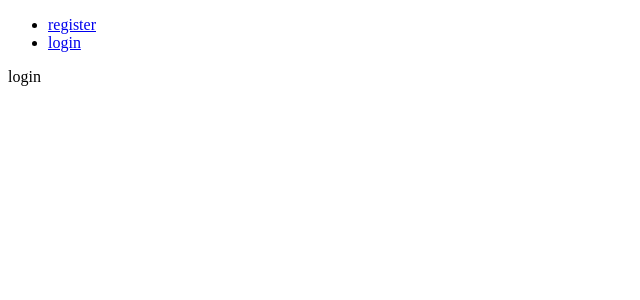
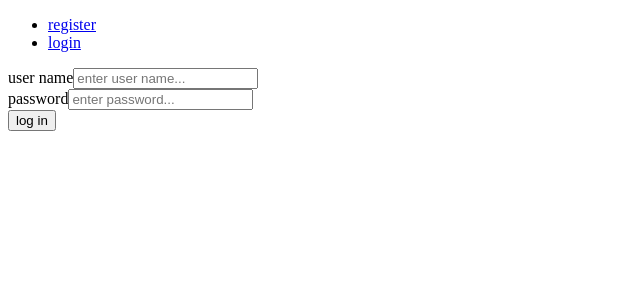
Before and after one commit to esty3439/Final_Project_full_Stack, a React (Create React App) app in the folder frontend/: page /login in a window 1280 px wide. Shown: the top 300 px of the page, without its empty margins (0-640 px from the left). Built offline with nearby package versions, Linux system fonts and the light colour scheme.

Commit message:
add login form

```diff
--- a/frontend/src/features/auth/loginForm.js
+++ b/frontend/src/features/auth/loginForm.js
@@ -1,5 +1,67 @@
-const LoginForm=()=>{
-  return <div>login</div>
+import { zodResolver } from '@hookform/resolvers/zod'
+import { useForm } from 'react-hook-form'
+import { z } from 'zod'
+import { useLoginMutation } from './authApi'
+import { useState } from 'react'
+import FormInput from '../../components/formInput'
+
+const loginSchema = z.object({
+  userName: z.string({ required_error: "user name is required" }).min(4, "user name must contain at least 4 characters"),
+  password: z.string({ required_error: "password is required" }).min(8, "password must contain at least 8 characters"),
+})
+
+const LoginForm = () => {
+  const {
+    register,
+    handleSubmit,
+    formState: { errors },
+  } = useForm({ resolver: zodResolver(loginSchema) })
+
+  const [message, setMessage] = useState("")
+  const [errorMsg, setErrorMsg] = useState("")
+
+  const [loginUser, { isLoading }] = useLoginMutation()
+
+  const onSubmit = async (data) => {
+    try {
+      setErrorMsg('')
+      const res = await loginUser(data).unwrap()
+      setMessage(res.message)
+      localStorage.setItem('userAcssesToken',res.accessToken)
+      setTimeout(() => setMessage(''), 5000)
+      //navigation
+    }
+    catch (err) {
+      setErrorMsg(err?.data?.message || "Something went wrong. Please try again!!")
+    }
+  }
+
+  return <form onSubmit={handleSubmit(onSubmit)}>
+    <FormInput
+      label="user name"
+      type="text"
+      register={register("userName")}
+      error={errors.userName?.message}
+      placeholder={"enter user name..."}
+      htmlFor="userName"
+    />
+
+    <FormInput
+      label="password"
+      type="password"
+      register={register("password")}
+      error={errors.password?.message}
+      placeholder={"enter password..."}
+      htmlFor="password"
+    />
+
+    <button type="submit" disabled={isLoading}>
+      {isLoading ? "logining..." : "log in"}
+    </button>
+
+    {errorMsg && <p style={{ color: "red" }}>{errorMsg}</p>}
+    {message && <p style={{ color: "rgb(64, 255, 102)" }}>{message}</p>}
+  </form>
 }
 
 export default LoginForm
--- a/frontend/src/features/auth/registerForm.js
+++ b/frontend/src/features/auth/registerForm.js
@@ -25,7 +25,7 @@ const registerSchema = z.object({
   password: z.string().min(8, "password must contain at least 8 characters").refine(val => validPassword(val), { message: "password must include a capital,small and special character" }),
   confirmPassword: z.string({ required_error: "confirm password is required" }),
   fullName: z.string({ required_error: "full name is required" }).min(1, "full name must contain at least 1 character"),
-  email: z.string({ required_error: "email is required" }).email("email is not valid"),
+  email: z.string({ required_error: "email is required" }).nonempty("email is required").email("email is not valid"),
   phone: z.string().min(9, "phone must contain at least 9 numbers")
 }).refine((data) => data.password === data.confirmPassword, {
   path: ['confirmPassword'],
```
